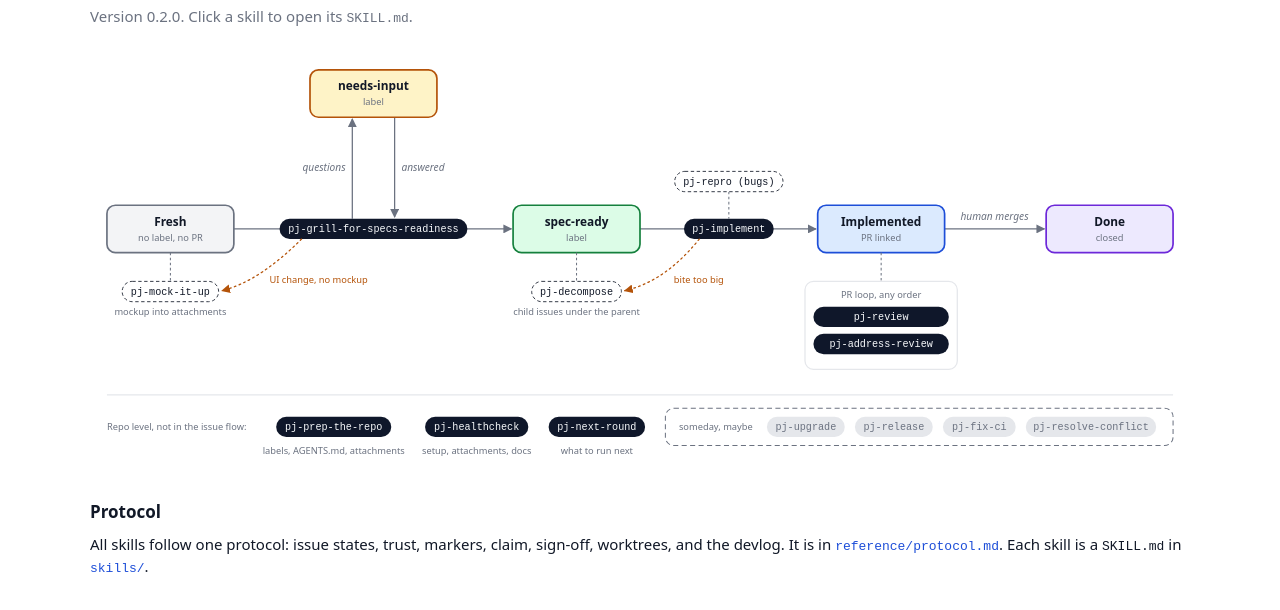
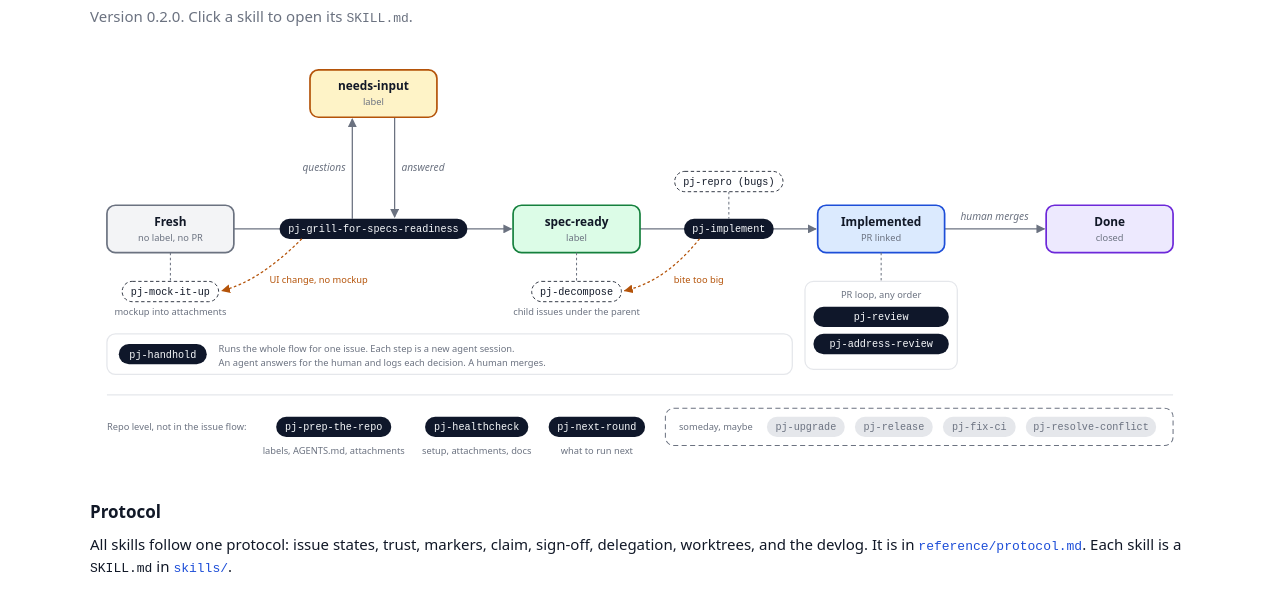
Before and after one commit to Piotr12/pj-sdlc-skills, a plain HTML site: page docs/index.html in a window 1280 px wide. Shown: the part 60-670 px from the top of the page. Drawn offline with Linux system fonts and the light colour scheme.

Commit message:
feat: add pj-handhold, an unattended driver for one issue
handhold.sh runs the pj flow for one issue. Each step is a fresh
headless agent session (claude -p "/<skill> <n>") with the guard hook,
a permission mode, and a budget. The state stays on the forge, so a
rerun continues where the last run ended. A closed issue is a no-op.

A decider agent answers the grill questions, the sign-off, stops, and
ask threads under a delegate marker. The report step writes the
decision log to the issue and the PR. The run ends at the first clean
review or after 3 rounds. A human merges.

- state.sh: delegation, delegated answers, issue author trust,
  last review blocking count, ask threads
- marker.sh: delegate, answer, done events
- review.sh: reply accepts an answer marker
- lib.sh: mk tolerates an empty body
- pj-guard.sh moves into scripts/ so prep copies it
- skills: small hooks in grill, implement, decompose, review,
  address-review, next-round
- protocol: Delegation section; ADR 0001

Co-Authored-By: Claude Opus 5.5 <noreply@anthropic.com>

```diff
--- a/docs/index.html
+++ b/docs/index.html
@@ -114,6 +114,13 @@
   <a href="../skills/pj-address-review/SKILL.md"><g class="chip"><rect x="855" y="352" width="160" height="24" rx="12"/>
     <text class="mono" x="935" y="368" text-anchor="middle">pj-address-review</text></g></a>
 
+  <!-- the whole flow, unattended -->
+  <rect class="group" x="20" y="352" width="810" height="48" rx="10"/>
+  <a href="../skills/pj-handhold/SKILL.md"><g class="chip"><rect x="34" y="364" width="104" height="24" rx="12"/>
+    <text class="mono" x="86" y="380" text-anchor="middle">pj-handhold</text></g></a>
+  <text class="small" x="152" y="374">Runs the whole flow for one issue. Each step is a new agent session.</text>
+  <text class="small" x="152" y="390">An agent answers for the human and logs each decision. A human merges.</text>
+
   <!-- repo-level -->
   <line x1="20" y1="424" x2="1280" y2="424" stroke="var(--border)" stroke-width="1.5"/>
   <text class="small" x="20" y="466">Repo level, not in the issue flow:</text>
@@ -142,7 +149,7 @@
 </div>
 
 <h2>Protocol</h2>
-<p>All skills follow one protocol: issue states, trust, markers, claim, sign-off, worktrees, and the devlog. It is in <a href="../skills/pj-prep-the-repo/reference/protocol.md"><code>reference/protocol.md</code></a>. Each skill is a <code>SKILL.md</code> in <a href="../skills/"><code>skills/</code></a>.</p>
+<p>All skills follow one protocol: issue states, trust, markers, claim, sign-off, delegation, worktrees, and the devlog. It is in <a href="../skills/pj-prep-the-repo/reference/protocol.md"><code>reference/protocol.md</code></a>. Each skill is a <code>SKILL.md</code> in <a href="../skills/"><code>skills/</code></a>.</p>
 </main>
 </body>
 </html>
--- a/hooks/hooks.json
+++ b/hooks/hooks.json
@@ -7,7 +7,7 @@
         "hooks": [
           {
             "type": "command",
-            "command": "\"${CLAUDE_PLUGIN_ROOT}/hooks/pj-guard.sh\""
+            "command": "\"${CLAUDE_PLUGIN_ROOT}/skills/pj-prep-the-repo/scripts/pj-guard.sh\""
           }
         ]
       }
```
Also changed, not shown: 19 other files.
